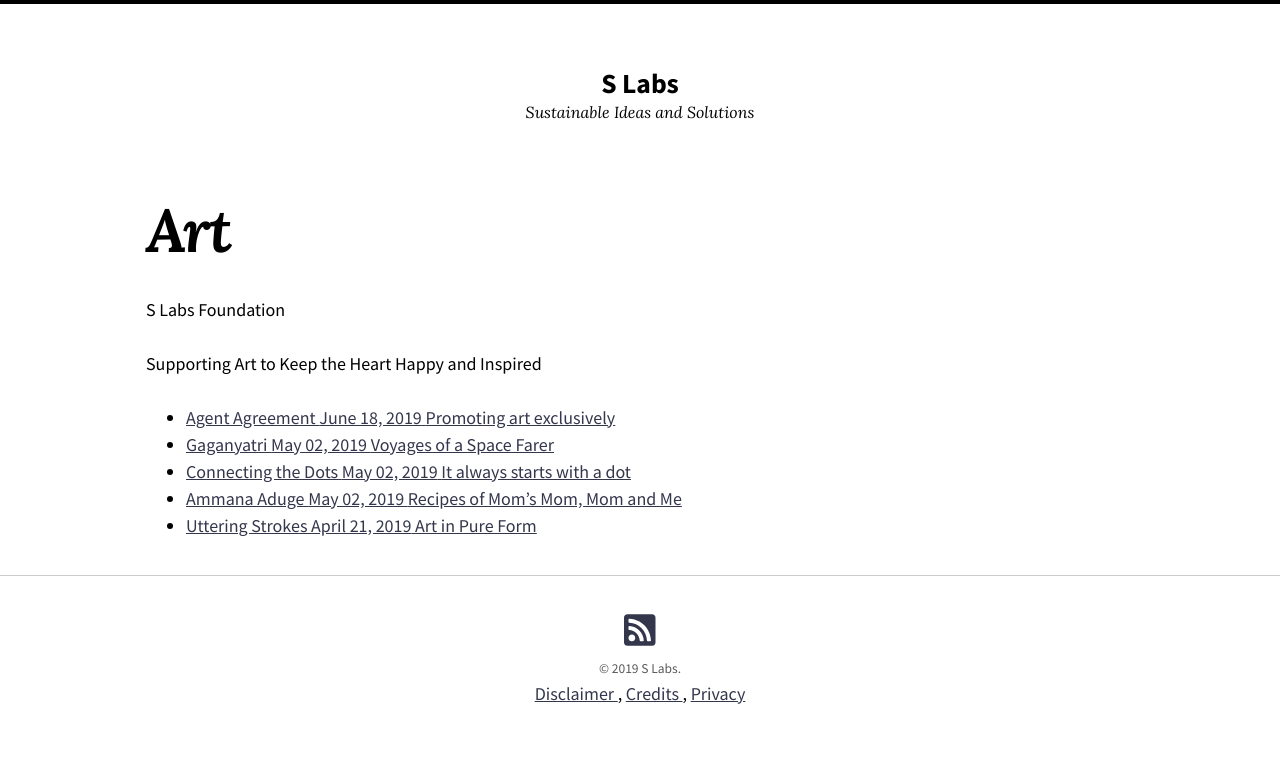
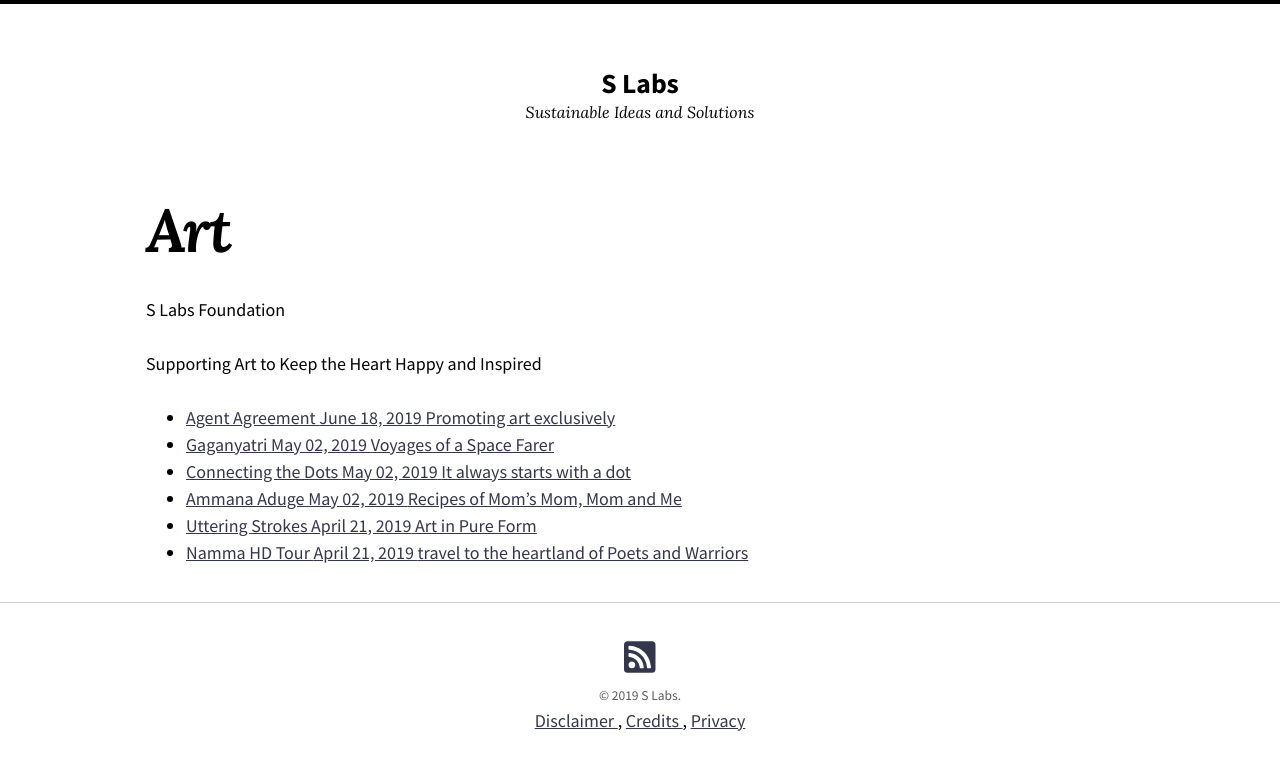
Before and after one commit to slabstech/slabstech.github.io, a Jekyll site: the page built from art/index.md, in a window 1280 px wide. Shown: the top 770 px of the page. Built offline with Jekyll 4.4.1, drawn with Linux system fonts in a browser that asks for light colours; nearby versions of some CDN libraries.

Commit message:
Update core idea

```diff
--- /dev/null
+++ b/_posts/art/2019-04-21-namma-hd-tour.md
@@ -0,0 +1,26 @@
+---
+layout: post
+title: "Namma HD Tour"
+excerpt: "travel to the heartland of Poets and Warriors"
+categories: art
+tags: [ art ]
+
+date: 2019-04-21T08:08:50-04:00
+
+---
+<h2>
+The HDTour
+</h2>
+
+
+Experience the grandeur of the Land of Poets and Warriors
+<br>
+Namma Huballi Dharwada
+<br>
+<br>
+
+ <a href="https://play.google.com/store/apps/details?id=com.slabstech.thehdtour.app">Download Android App</a>
+ <br>
+ <br>
+
+<a href="https://thehdtour.com/">Visit Website</a>
```
Also changed, not shown: _layouts/home.html (+6 -8 lines).
